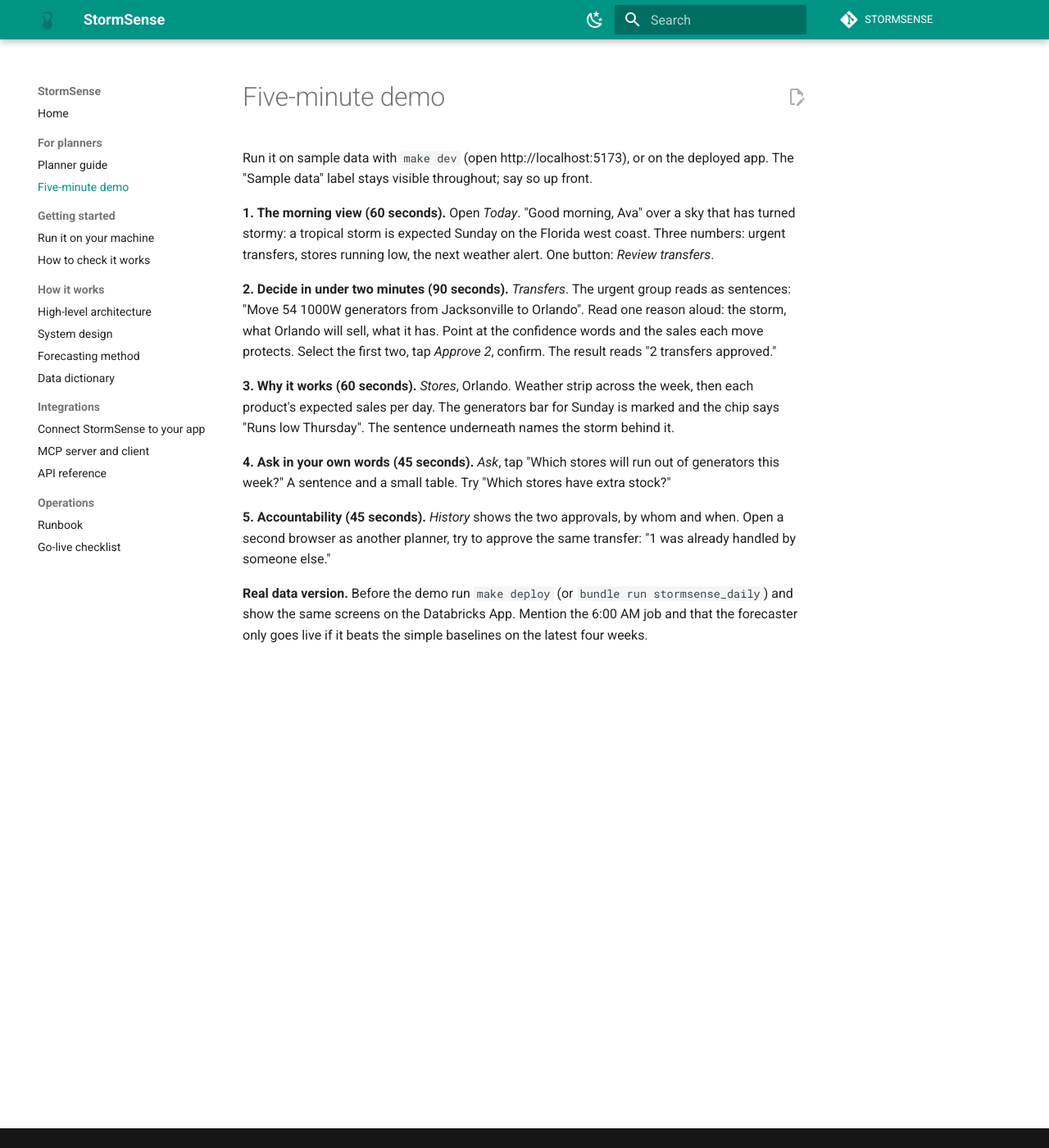
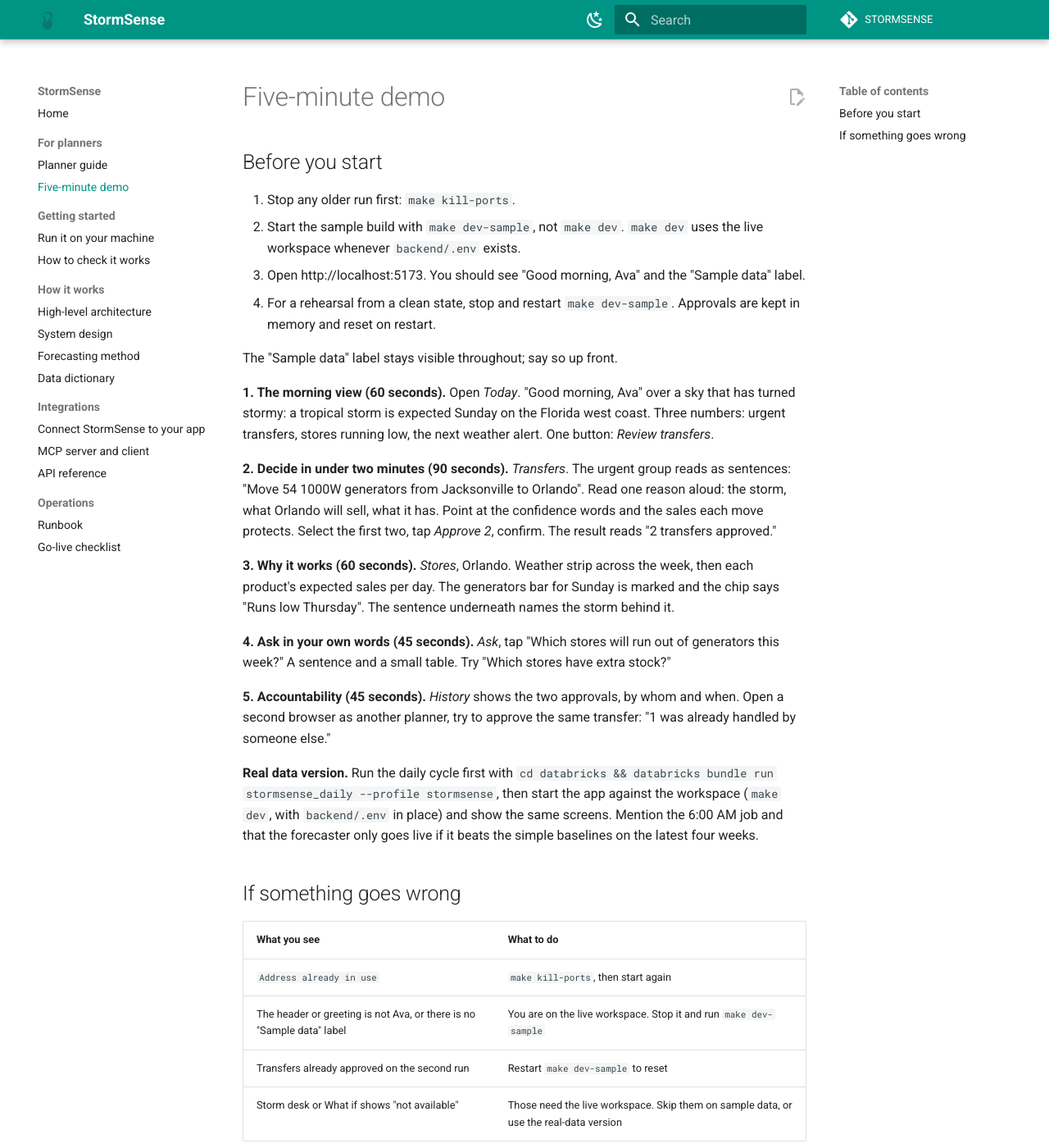
Before and after one commit to workatustadarshajay/STORMSENSE, an MkDocs documentation site: the page built from docs/demo-script.md, in a window 1280 px wide and 1400 px high. Shown: the whole window at 82% size. Built offline with MkDocs 1.6.1 and Material for MkDocs 9.7.7, drawn with Linux system fonts in a browser that asks for light colours; comment, search, counter and statistics services are not loaded.

Commit message:
feat: enhance demo script and improve lazy loading in App component

```diff
--- a/docs/demo-script.md
+++ b/docs/demo-script.md
@@ -1,6 +1,13 @@
 # Five-minute demo
 
-Run it on sample data with `make dev` (open http://localhost:5173), or on the deployed app. The "Sample data" label stays visible throughout; say so up front.
+## Before you start
+
+1. Stop any older run first: `make kill-ports`.
+2. Start the sample build with `make dev-sample`, not `make dev`. `make dev` uses the live workspace whenever `backend/.env` exists.
+3. Open http://localhost:5173. You should see "Good morning, Ava" and the "Sample data" label.
+4. For a rehearsal from a clean state, stop and restart `make dev-sample`. Approvals are kept in memory and reset on restart.
+
+The "Sample data" label stays visible throughout; say so up front.
 
 **1. The morning view (60 seconds).** Open *Today*. "Good morning, Ava" over a sky that has turned stormy: a tropical storm is expected Sunday on the Florida west coast. Three numbers: urgent transfers, stores running low, the next weather alert. One button: *Review transfers*.
 
@@ -12,4 +19,13 @@ Run it on sample data with `make dev` (open http://localhost:5173), or on the de
 
 **5. Accountability (45 seconds).** *History* shows the two approvals, by whom and when. Open a second browser as another planner, try to approve the same transfer: "1 was already handled by someone else."
 
-**Real data version.** Before the demo run `make deploy` (or `bundle run stormsense_daily`) and show the same screens on the Databricks App. Mention the 6:00 AM job and that the forecaster only goes live if it beats the simple baselines on the latest four weeks.
+**Real data version.** Run the daily cycle first with `cd databricks && databricks bundle run stormsense_daily --profile stormsense`, then start the app against the workspace (`make dev`, with `backend/.env` in place) and show the same screens. Mention the 6:00 AM job and that the forecaster only goes live if it beats the simple baselines on the latest four weeks.
+
+## If something goes wrong
+
+| What you see | What to do |
+|---|---|
+| `Address already in use` | `make kill-ports`, then start again |
+| The header or greeting is not Ava, or there is no "Sample data" label | You are on the live workspace. Stop it and run `make dev-sample` |
+| Transfers already approved on the second run | Restart `make dev-sample` to reset |
+| Storm desk or What if shows "not available" | Those need the live workspace. Skip them on sample data, or use the real-data version |
```
Also changed, not shown: 3 other files.
